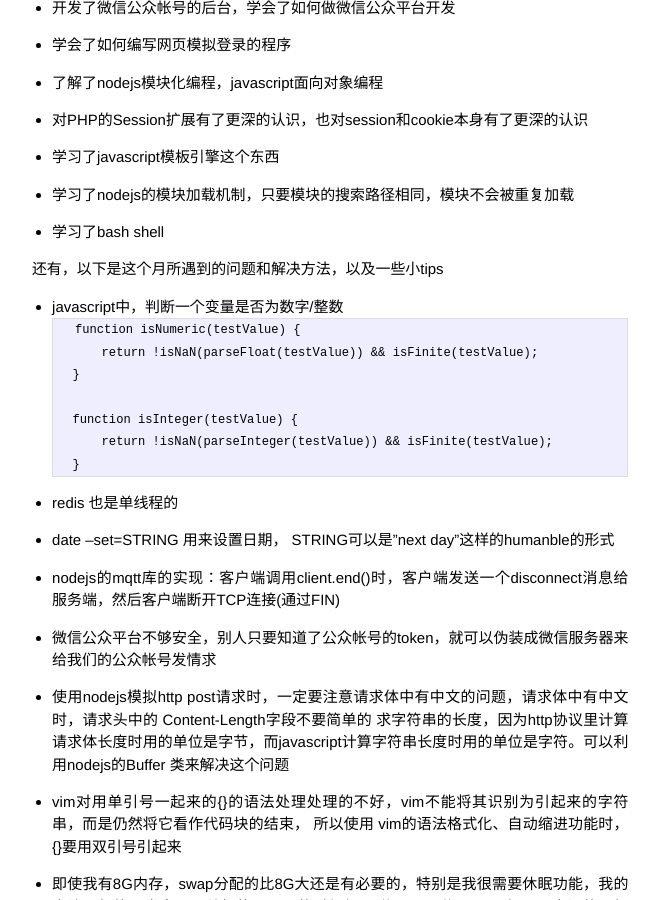
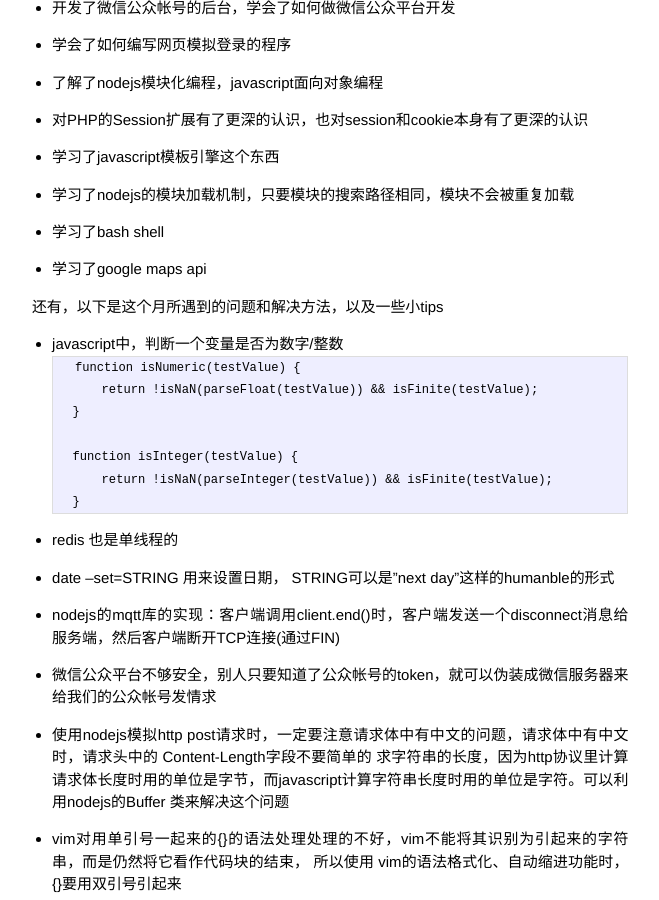
Before and after one commit to cifer-lee/cifer-lee.github.io, a Jekyll site: the page built from _posts/2013-08-31-augest-conclusion.markdown, in a window 1280 px wide and 900 px high, scrolled down 444 px. Shown: the whole window, without its empty margins (182-841 px from the left). Built offline with Jekyll 4.4.1, drawn with Linux system fonts in a browser that asks for light colours.

Commit message:
Update 2013-08-31-augest-conclusion.markdown

```diff
--- a/_posts/2013-08-31-augest-conclusion.markdown
+++ b/_posts/2013-08-31-augest-conclusion.markdown
@@ -28,6 +28,8 @@ date: 2013-08-31
 * 学习了nodejs的模块加载机制，只要模块的搜索路径相同，模块不会被重复加载
 
 * 学习了bash shell
+
+* 学习了google maps api
 
 
 还有，以下是这个月所遇到的问题和解决方法，以及一些小tips
```
